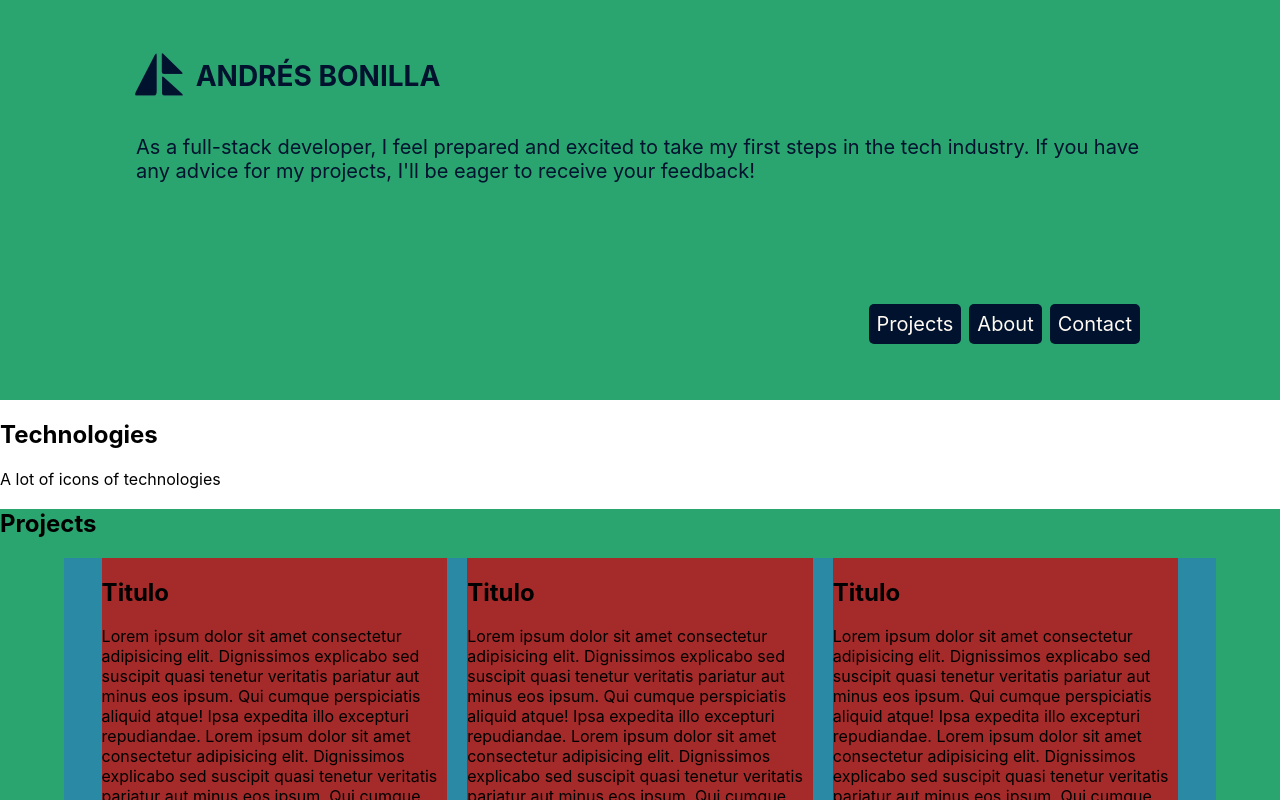
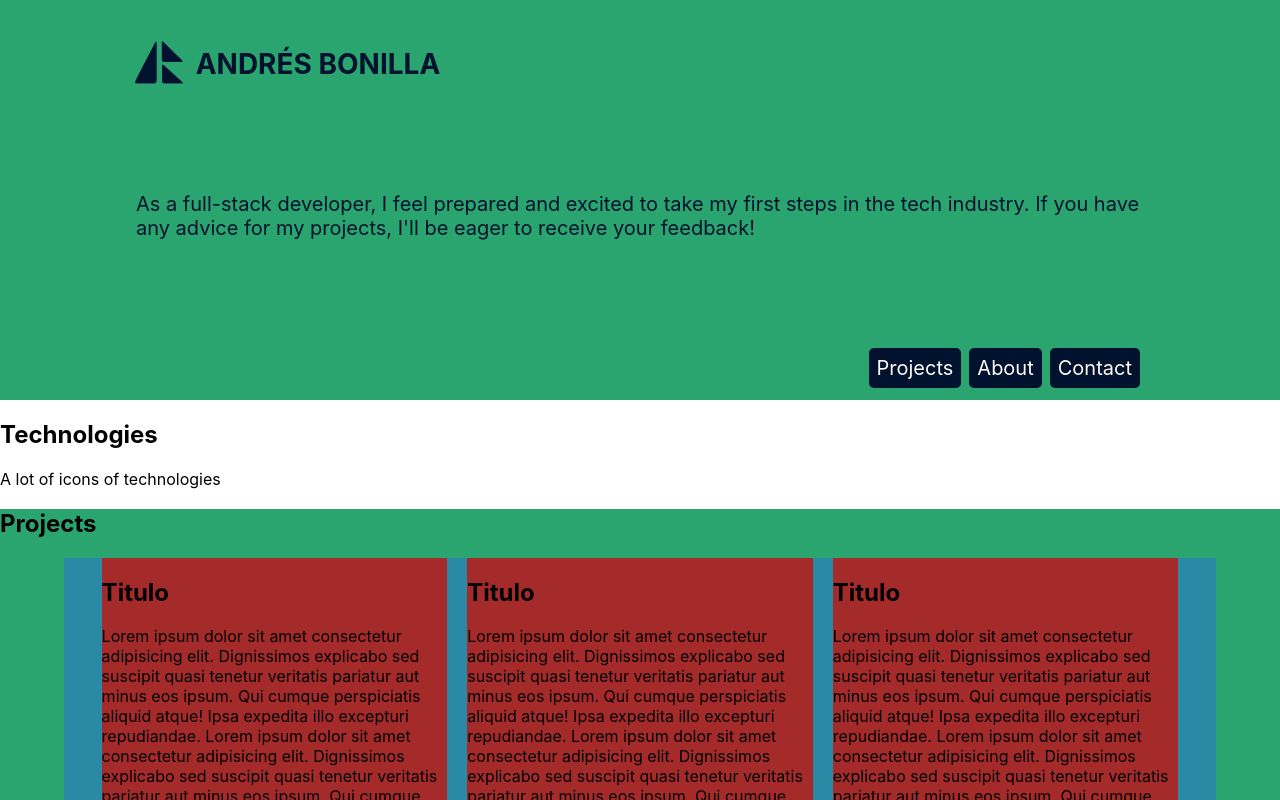
Before and after one commit to andres-bonilla/Portfolio, a React (Vite) app: page / in a window 1280 px wide. Shown: the top 800 px of the page. Built offline with nearby package versions, Linux system fonts and the light colour scheme.

Commit message:
New classname on nav and hello section

```diff
--- a/src/components/App.jsx
+++ b/src/components/App.jsx
@@ -25,7 +25,11 @@ export const App = () => {
     <>
       <Header headerClass={headerClass} />
       <main>
-        <Hello hello={headerClass === "without-color" ? "hello" : "hello2"} />
+        <Hello
+          helloClass={
+            headerClass === "without-color" ? "expand-hello" : "contract-hello"
+          }
+        />
         <Techs />
         <Projects />
         <About />
--- a/src/components/Hello.jsx
+++ b/src/components/Hello.jsx
@@ -1,8 +1,8 @@
 import "../styles/Hello.css";
 
-export const Hello = ({ hello }) => {
+export const Hello = ({ helloClass }) => {
   return (
-    <section className={hello}>
+    <section id="hello" className={helloClass}>
       <div id="hello-text-box">
         <p id="hello-text">
           As a full-stack developer, I feel prepared and excited to take my
--- a/src/styles/Article.css
+++ b/src/styles/Article.css
@@ -8,14 +8,14 @@ section {
   display: flex;
   flex-wrap: wrap;
   justify-content: center;
-  width: max(90%, 304px);
+  width: max(90%, 344px);
   margin: 0 auto;
   gap: 20px;
 }
 
 article {
   background-color: brown;
-  width: max(30%, 304px);
+  width: max(30%, 344px);
 }
 
 .project-img {
--- a/src/styles/Hello.css
+++ b/src/styles/Hello.css
@@ -1,33 +1,36 @@
-.hello {
+.expand-hello {
   display: flex;
   height: 50vh;
+  padding-top: 32px;
   justify-content: center;
   scrollbar-gutter: unset;
   align-items: center;
   transition: 0.7s;
 }
 
-.hello2 {
+.contract-hello {
   display: flex;
   justify-content: center;
   scrollbar-gutter: unset;
   background-color: blueviolet;
-  height: 164px;
+  height: 64px;
   align-items: flex-end;
   transition: 0.7s;
 }
 
-.hello2 #hello-text-box {
+.contract-hello #hello-text-box {
   display: none;
 }
 
 #hello-text-box {
+  display: flex;
   width: 80%;
   min-width: 360px;
   height: 22vh;
 }
 
 #hello-text {
+  align-self: center;
   font-size: 20px;
   padding: 8px;
   margin: 15px 0px;
--- a/src/styles/Nav.css
+++ b/src/styles/Nav.css
@@ -72,13 +72,14 @@ li {
 }
 
 .no-wrap {
+  padding-top: 32px;
   flex-direction: column;
-  gap: 23vh;
+  gap: calc(50vh - 160px);
   transition: 1s;
 }
 
 @media (max-width: 768px) {
-  #title-box {
+  .wrap #title-box {
     display: none;
   }
 }
```
